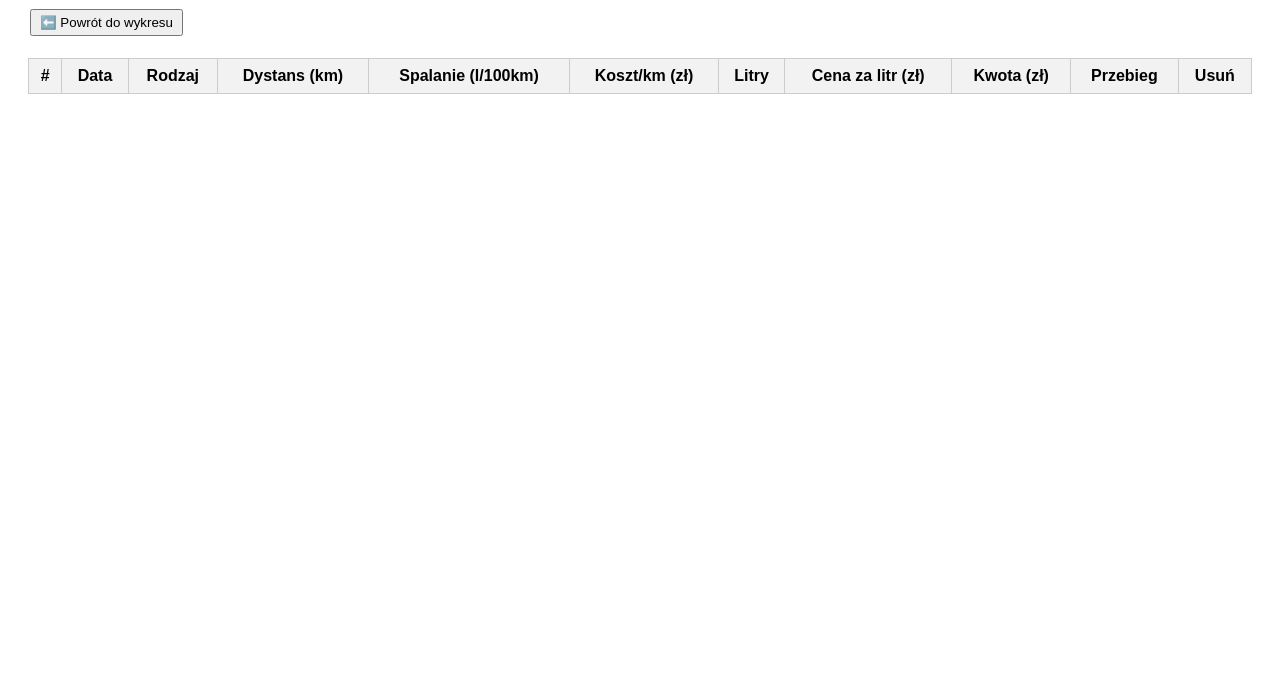
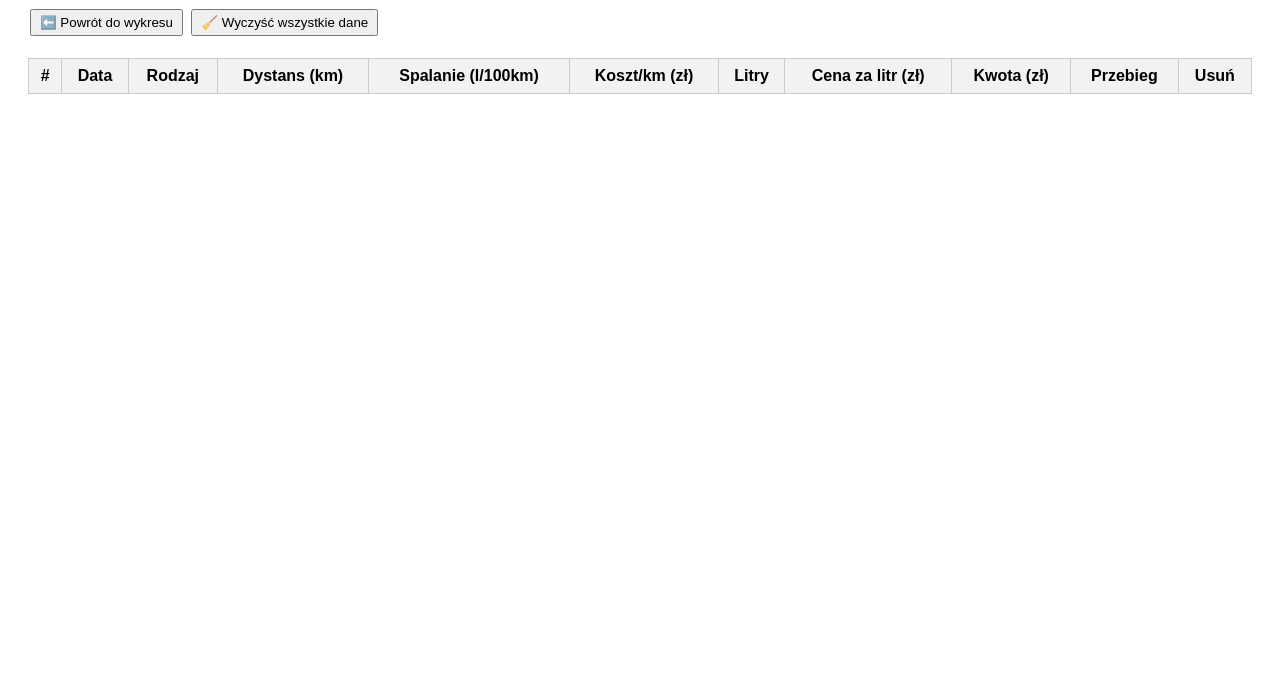
Before and after one commit to Mendziorek/tomasz.github.io, a plain HTML site: page history.html in a window 1280 px wide. Shown: the part 101-800 px from the top of the page. Drawn offline with Linux system fonts and the light colour scheme.

Commit message:
Update history.html

```diff
--- a/history.html
+++ b/history.html
@@ -20,6 +20,8 @@
 <h1>Historia tankowań</h1>
 
 <button onclick="location.href='index.html'">⬅️ Powrót do wykresu</button>
+<button onclick="clearData()">🧹 Wyczyść wszystkie dane</button>
+
 
 <table id="historyTable">
   <thead>
@@ -68,6 +70,13 @@
     });
   }
 
+function clearData() {
+  if (confirm("Na pewno chcesz usunąć wszystkie wpisy? Tej operacji nie można cofnąć.")) {
+    localStorage.removeItem("fuelHistory");
+    location.reload(); // Przeładuj stronę, żeby odświeżyć widok
+  }
+}
+
   function deleteEntry(index) {
     if (!confirm("Na pewno usunąć ten wpis?")) return;
     history.splice(index, 1);
```
